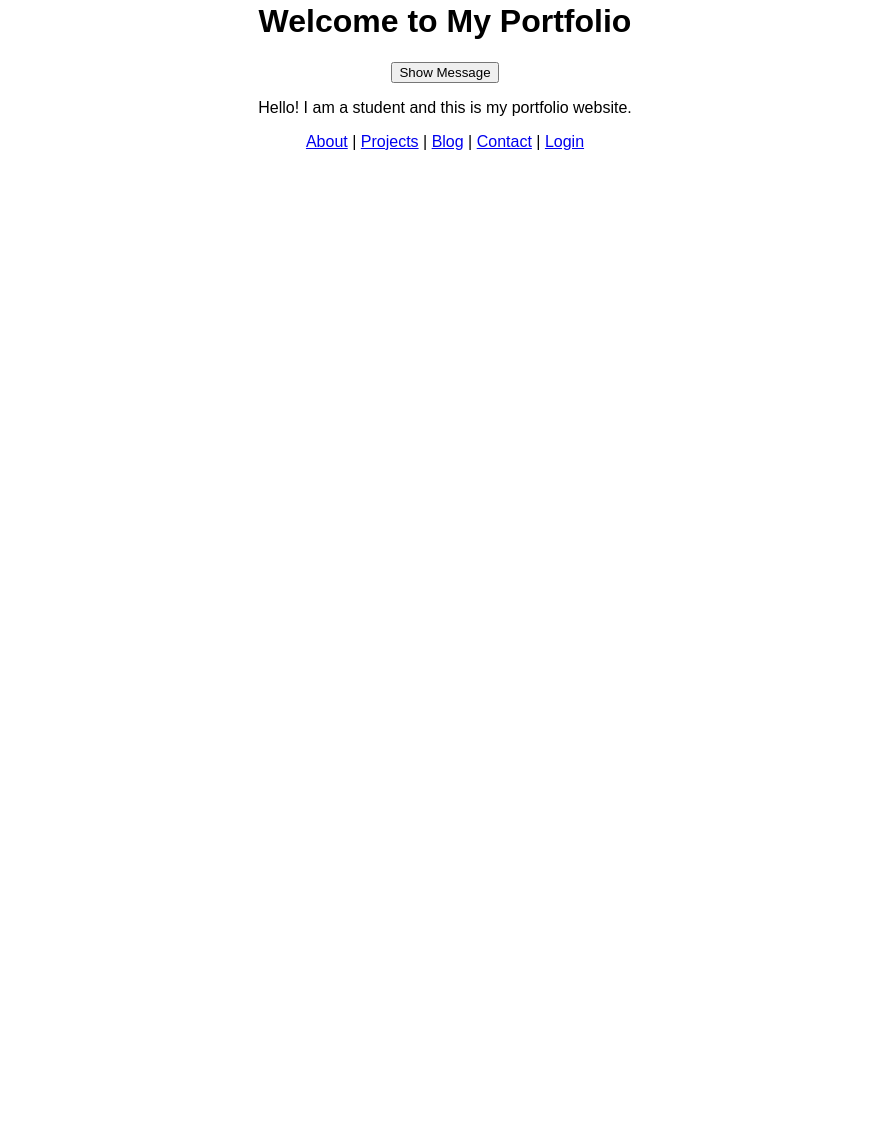
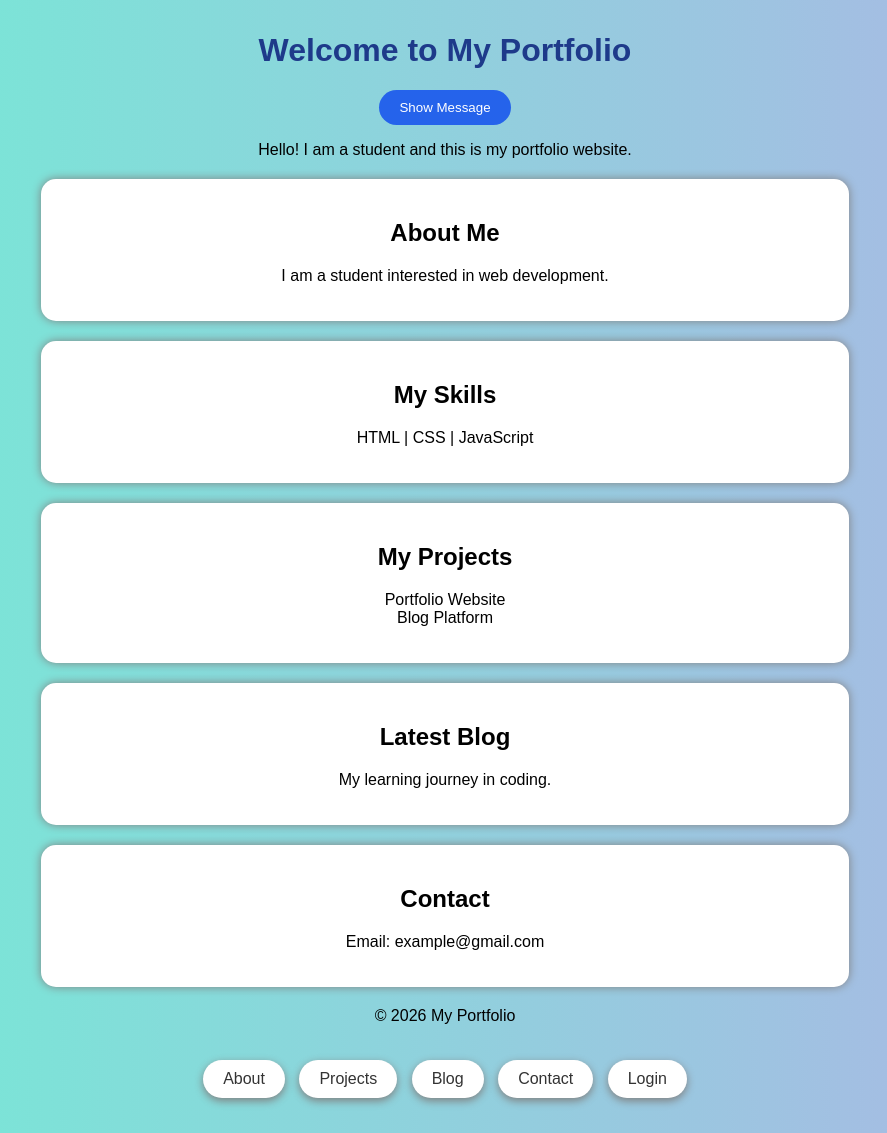
Before and after one commit to arradanaganesan-ai/personal-portfolio-blog, a plain HTML site: page index.html in a window 1280 px wide. Shown: the part 18-1151 px from the top of the page, without its empty margins (195-1082 px from the left). Before the commit the page ends 800 px from the top, so only its background shows below. Drawn offline with Linux system fonts and the light colour scheme.

Commit message:
Add files via upload

```diff
--- a/index.html
+++ b/index.html
@@ -18,12 +18,43 @@ initial-scale=1.0">
     </p>
 
     <p>Hello! I am a student and this is my portfolio website.</p>
+    <section class="card">
+<h2>About Me</h2>
+<p>I am a student interested in web development.</p>
+</section>
 
-    <a href="about.html">About</a> |
-    <a href="projects.html">Projects</a> |
-    <a href="blog.html">Blog</a> |
-    <a href="contact.html">Contact</a> |
-    <a href="login.html">Login</a>
+<section class="card">
+<h2>My Skills</h2>
+<p>HTML | CSS | JavaScript</p>
+</section>
+
+<section class="card">
+<h2>My Projects</h2>
+<p>Portfolio Website<br>Blog Platform</p>
+</section>
+
+<section class="card">
+<h2>Latest Blog</h2>
+<p>My learning journey in coding.</p>
+</section>
+
+<section class="card">
+<h2>Contact</h2>
+<p>Email: example@gmail.com</p>
+</section>
+
+<footer>
+<p>© 2026 My Portfolio</p>
+</footer>
+
+<div class="navbar">
+<a href="about.html">About</a>
+<a href="projects.html">Projects</a>
+<a href="blog.html">Blog</a>
+<a href="contact.html">Contact</a>
+<a href="login.html">Login</a>
+</div>
+
 <script src="script.js"></script>
 </body>
 </html>
--- a/style.css
+++ b/style.css
@@ -67,3 +67,78 @@ footer{
     text-align:center;
     margin-top:20px;
 }
+
+body{
+background:linear-gradient(to right,#74ebd5,#ACB6E5);
+font-family:Arial;
+text-align:center;
+}
+
+.card{
+background:white;
+width:60%;
+margin:20px auto;
+padding:20px;
+border-radius:15px;
+box-shadow:0 0 10px gray;
+}
+
+.navbar{
+    margin:30px;
+}
+
+.navbar a{
+    text-decoration:none;
+    background:white;
+    color:#333;
+    padding:10px 20px;
+    margin:5px;
+    border-radius:25px;
+    box-shadow:0 3px 8px gray;
+    display:inline-block;
+}
+
+.navbar a:hover{
+    background:#333;
+    color:white;
+    transform:scale(1.1);
+}
+body{
+    margin:0;
+    font-family:Arial, sans-serif;
+    background:linear-gradient(to right,#74ebd5,#ACB6E5);
+    text-align:center;
+}
+
+h1{
+    margin-top:50px;
+    color:#1e3a8a;
+}
+
+button{
+    background:#2563eb;
+    color:white;
+    padding:10px 20px;
+    border:none;
+    border-radius:20px;
+}
+
+.navbar{
+    margin:30px;
+}
+
+.navbar a{
+    text-decoration:none;
+    background:white;
+    color:#333;
+    padding:10px 20px;
+    margin:5px;
+    border-radius:25px;
+    box-shadow:0 3px 8px gray;
+    display:inline-block;
+}
+
+.navbar a:hover{
+    background:#333;
+    color:white;
+}
```
Also changed, not shown: about.html (+4 -4 lines), blog.html (+24 -2 lines), projects.html (+14 -7 lines).
